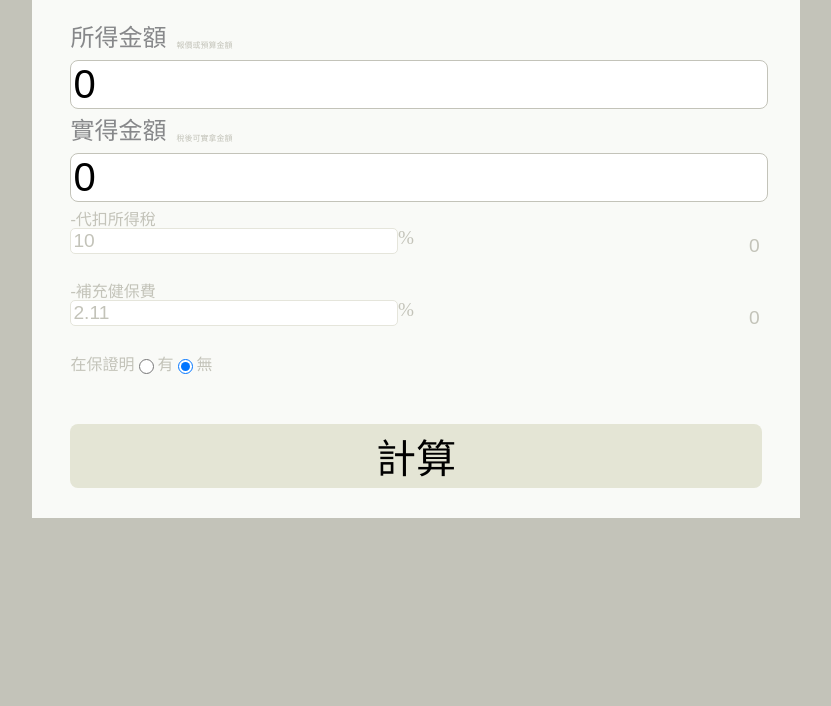
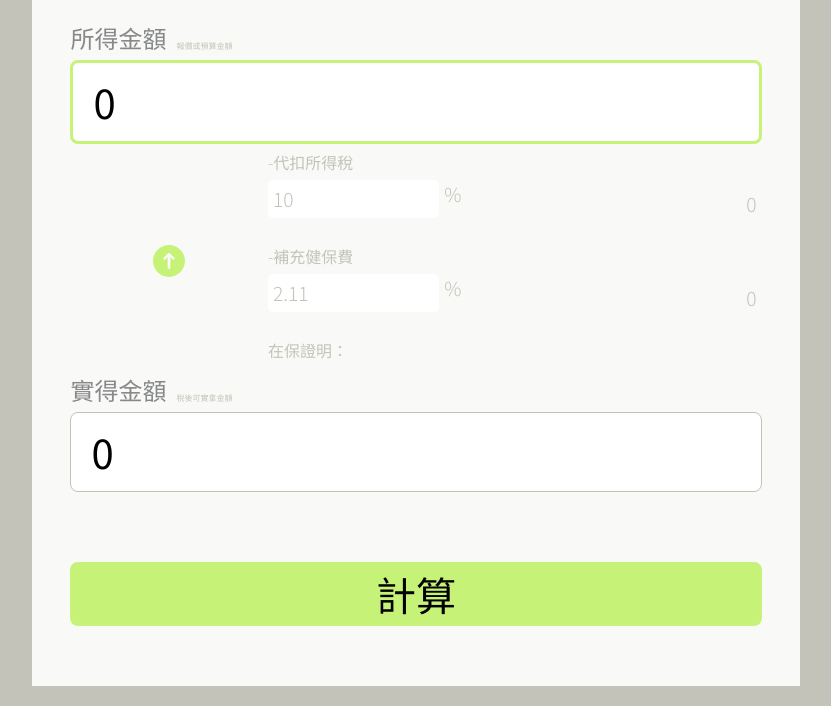
Before and after one commit to bosiann/Tax.github.io, a plain HTML site: page index.html in a window 1280 px wide. Shown: the part 94-800 px from the top of the page, without its empty margins (224-1055 px from the left). Drawn offline with Linux system fonts and the light colour scheme.

Commit message:
modify Calculation Direction layout and javaScript

```diff
--- a/index.html
+++ b/index.html
@@ -7,6 +7,12 @@
     <title>簡易計算稅</title>
     <link rel="stylesheet" href="./style/reset.css" />
     <link rel="stylesheet" href="./style/style.css" />
+    <link rel="preconnect" href="https://fonts.googleapis.com" />
+    <link rel="preconnect" href="https://fonts.gstatic.com" crossorigin />
+    <link
+      href="https://fonts.googleapis.com/css2?family=Noto+Sans+TC:wght@100;300;400;500;700;900&display=swap"
+      rel="stylesheet"
+    />
   </head>
 
   <body>
@@ -21,18 +27,20 @@
           <label for="amount" class="TitleFont">所得金額</label>
           <span class="TitleLittleFont">報價或預算金額</span>
         </div>
-        <input type="text" id="amount" class="MoneyFont" value="0" />
-      </div>
-      <!-- 實拿金額 稅後費用 -->
-      <div>
-        <div class="TitleBox">
-          <label for="netIncome" class="TitleFont">實得金額</label>
-          <span class="TitleLittleFont">稅後可實拿金額</span>
-        </div>
-        <input type="text" id="netIncome" class="MoneyFont" value="0" />
+        <input type="text" id="amount" class="MoneyFont Useing" value="0" />
       </div>
       <!-- 代扣項目 -->
-      <div>
+      <div class="DeductPart">
+        <!-- 箭頭方向 -->
+        <section class="left">
+          <img
+            src="./img/arrow-right.svg"
+            alt="arrow"
+            id="DirectionIcon"
+            class=""
+          />
+        </section>
+        <section class="right">
           <!-- 代扣個人所得稅 -->
           <div class="TaxBox">
             <label for="personalTax" class="reduceTitle">-代扣所得稅</label>
@@ -79,12 +87,24 @@
             <!-- 在保證明 -->
           </div>
           <div class="ProveBox">
-          <label for="TaxProve" class="reduceTitle">在保證明</label>
-          <input type="radio" name="prove" value="1" />
-          <p class="reduceTitle">有</p>
-          <input type="radio" name="prove" value="0" checked />
-          <p class="reduceTitle">無</p>
+            <label for="TaxProve" class="RroveTitle">在保證明：</label>
+            <!-- 尚未製作 custon radioIcon -->
+            <!-- <span class="radioIcon"></span> -->
+            <!-- <input type="radio" name="prove" value="1" class="test" />
+            <p class="RroveTitle">有</p> -->
+            <!-- <span class="radioIcon"></span> -->
+            <!-- <input type="radio" name="prove" value="0" class="test" checked />
+            <p class="RroveTitle">無</p> -->
           </div>
+        </section>
+      </div>
+      <!-- 實拿金額 稅後費用 -->
+      <div>
+        <div class="TitleBox">
+          <label for="netIncome" class="TitleFont">實得金額</label>
+          <span class="TitleLittleFont">稅後可實拿金額</span>
+        </div>
+        <input type="text" id="netIncome" class="MoneyFont" value="0" />
       </div>
       <button id="conversion">計算</button>
     </main>
--- a/js/javascript.js
+++ b/js/javascript.js
@@ -1,12 +1,36 @@
 let convertBtn = document.getElementById("conversion");
+// 所得金額欄位
 let quotation = document.getElementById("amount");
+// 實得金額欄位
 let netIncome = document.getElementById("netIncome");
 let personalTax = document.getElementById("personalTax");
 let healthTax = document.getElementById("healthTax");
 let healthTaxValue = document.getElementById("healthTaxValue");
 let personalTaxValue = document.getElementById("personalTaxValue");
+
+// 扣除額小數點
 let deduction = 0;
+// 方向選擇 ture=所得 flase = 實得
+let CalculateDirection = 0;
+// 方向Icon
+let DirectionBtn = document.getElementById("DirectionIcon");
 
+// 按下計算方向按鈕
+DirectionBtn.addEventListener("click", () => {
+  // 偶數往下 基數往上
+  if (CalculateDirection % 2 == 0) {
+    DirectionBtn.classList.add("IconRotate");
+    quotation.classList.remove("Useing");
+    netIncome.classList.add("Useing");
+  } else {
+    DirectionBtn.classList.remove("IconRotate");
+    quotation.classList.add("Useing");
+    netIncome.classList.remove("Useing");
+  }
+  CalculateDirection++;
+});
+
+// 按下計算
 convertBtn.addEventListener("click", () => {
   // 計算扣除%數多少
   deduction =
@@ -14,7 +38,7 @@ convertBtn.addEventListener("click", () => {
     (percentageToDecimal(personalTax.value) +
       percentageToDecimal(healthTax.value));
   // 判斷用哪一種方法計算
-  if (quotation.value >= 1) {
+  if (CalculateDirection % 2 == 0) {
     TaxToIncome();
   } else {
     IncomeToTax();
--- a/style/style.scss
+++ b/style/style.scss
@@ -1,13 +1,14 @@
+* {
+  font-family: "Noto Sans TC", sans-serif;
+}
 body {
-  width: 100vw;
-  height: 100vh;
   background-color: #c3c3b9;
   display: flex;
   flex-direction: column;
   align-items: center;
 
   header {
-    width: 60%;
+    width: 60vw;
     height: 15vh;
     background-color: #f9faf7;
     display: flex;
@@ -15,12 +16,13 @@ body {
     align-items: center;
 
     p {
-      font-size: 1.7rem;
+      font-size: 2rem;
       display: flex;
+      font-weight: 900;
     }
   }
   main {
-    width: 60%;
+    width: 60vw;
     display: flex;
     flex-direction: column;
     align-items: center;
@@ -39,6 +41,34 @@ body {
       input {
         width: 100%;
       }
+    }
+    // 代扣項目
+    div.DeductPart {
+      display: flex;
+      // 左邊Icon
+      section.left {
+        display: flex;
+        flex: 1 1 200px;
+        justify-content: center;
+        align-items: center;
+        img {
+          width: 2.5vw;
+          height: 2.5vw;
+          cursor: pointer;
+          transition: 0.3s;
+          transform: rotate(-90deg);
+        }
+        .IconRotate {
+          transform: rotate(90deg);
+        }
+      }
+      // 右邊扣除項目
+      section.right {
+        flex: 2 1 500px;
+      }
+      input {
+        width: 50%;
+      }
       div.TaxBox {
         width: 100%;
         // background-color: red;
@@ -50,59 +80,90 @@ body {
           display: flex;
         }
       }
-    }
       div.ProveBox {
         //   background-color: red;
         display: flex;
         justify-content: flex-start;
         align-items: center;
+        text-align: center;
+        // span.radioIcon {
+        //   width: 15px;
+        //   height: 15px;
+        //   background-color: red;
+        // }
         input {
           width: 15px;
           height: 15px;
         }
       }
     }
+  }
   button {
     width: 90%;
     height: 8vh;
-    margin: 30px 0px;
-    background-color: #e4e5d5;
+    margin: 60px 0px;
+    background-color: #c6f277;
     border: none;
     color: black;
     font-size: 2.5rem;
     border-radius: 8px;
+    text-align: center;
+    cursor: pointer;
   }
 }
 
 .TitleFont {
   font-size: 1.5rem;
   color: #87888a;
-  margin-right: 10px;
+  padding-right: 10px;
 }
 .TitleLittleFont {
   font-size: 0.5rem;
   color: #c3c3b9;
+  font-weight: 100;
 }
+// 金額顯示格式
 .MoneyFont {
+  box-sizing: border-box;
+  padding: 10px 0px;
+  padding-left: 20px;
   font-size: 2.5rem;
   color: black;
   outline: none;
   border: 1px solid #c3c3b9;
   border-radius: 8px;
+  transition: 0.1s;
 }
+.Useing {
+  border: 3px solid #c6f277;
+}
+// 減量 標題文字格式
 .reduceTitle {
   font-size: 1rem;
   color: #c3c3b9;
+  padding-bottom: 10px;
+  font-weight: 300;
 }
+.RroveTitle {
+  font-size: 1rem;
+  color: #c3c3b9;
+  font-weight: 300;
+}
+
+// 減量 數值格式
 .reduceAmount {
   font-size: 1.2rem;
   color: #c3c3b9;
+  padding: 5px;
+  font-weight: 300;
 }
+// 扣除額 格式
 .reduceAmountBoder {
   outline: none;
-  border: 1px solid #e5e5db;
+  border: none;
   border-radius: 5px;
 }
+// 顯示數值
 .MoneyView {
   text-align: right;
   outline: none;
```
Also changed, not shown: img/arrow-right-color.png (added), img/arrow-right.png (added), img/arrow-right.svg (added), style/style.css, 1 other file. Lines whose indentation alone changed are shown as unchanged.
